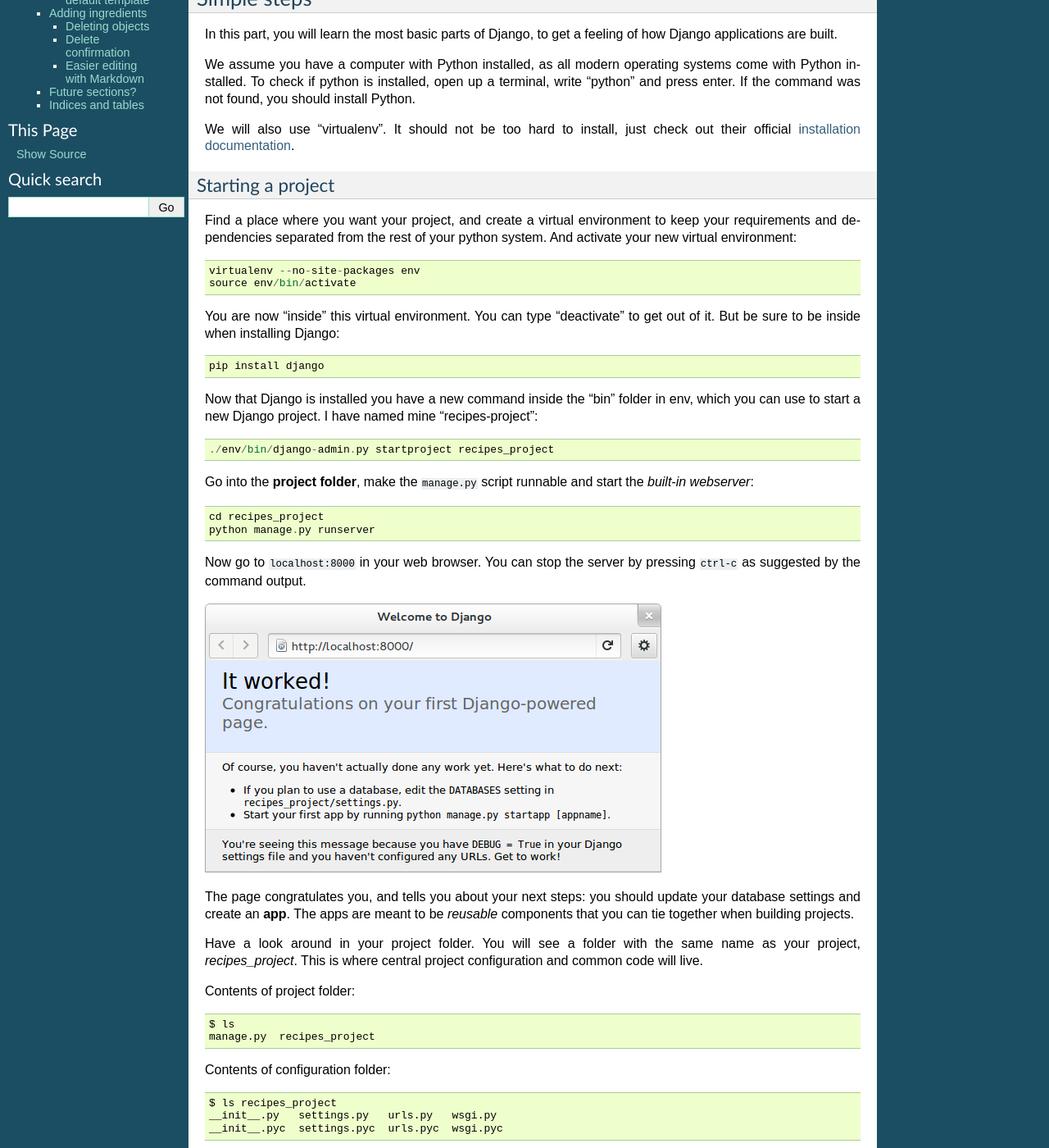
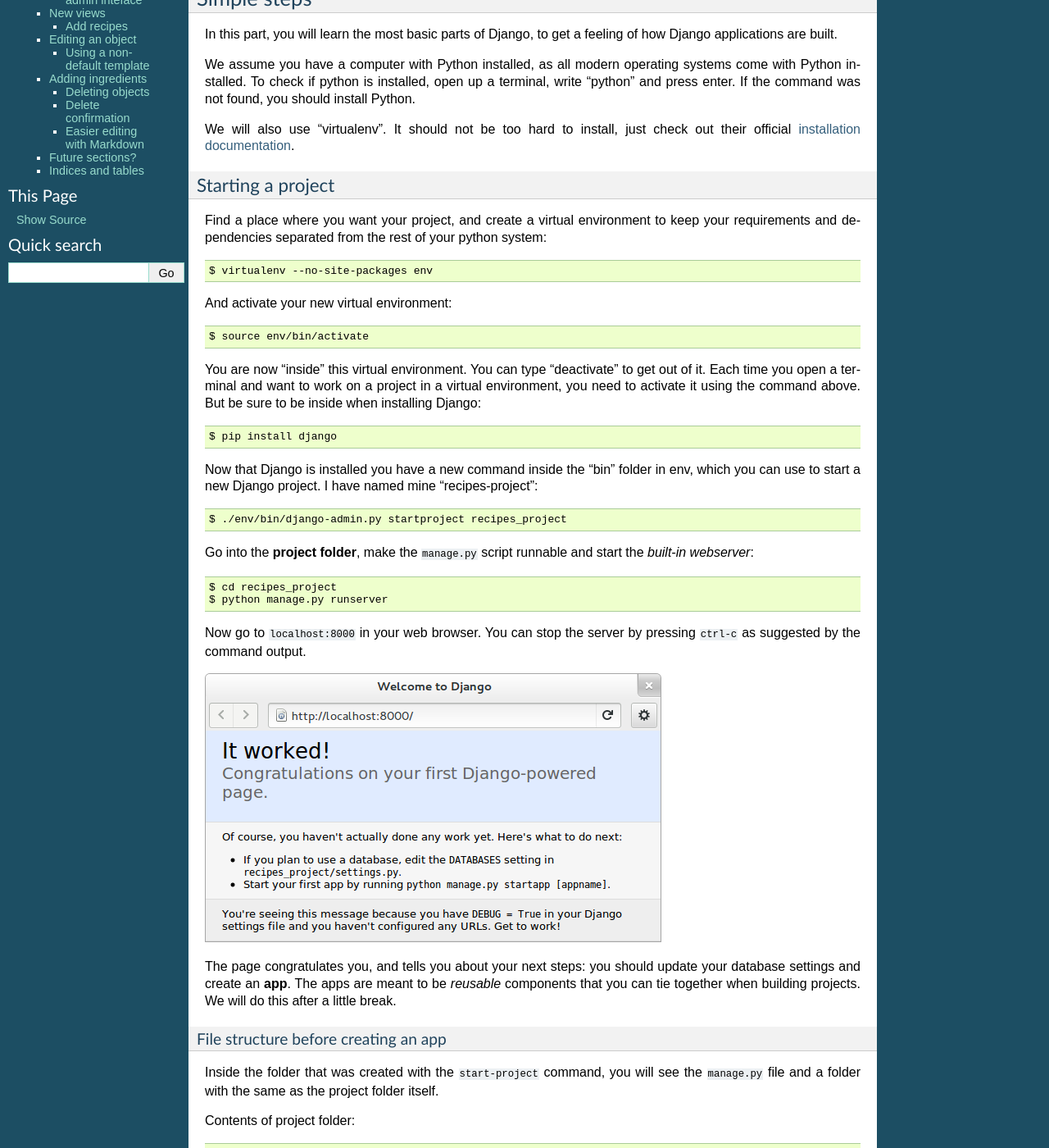
Before and after one commit to sigurdga/django-by-errors, a Sphinx documentation site: the page built from doc/index.rst, in a window 1280 px wide and 1400 px high, scrolled down 850 px. Shown: the whole window at 82% size. Built offline with Sphinx 7.4.7, drawn with Linux system fonts in a browser that asks for light colours; some of the changed text lies outside the part shown.

Commit message:
Some clarifications from first test user

```diff
--- a/doc/index.rst
+++ b/doc/index.rst
@@ -19,10 +19,10 @@
 you get an error?
 
 Here, we will be accustomed to as many error messages as possible while
-building a small site.
+building a small app to store recipes.
 
-In this tutorial, you will also learn how to use South for database migrations,
-and Twitter Bootstrap for a nice default site styling.
+In this tutorial, you will also learn how to use *South* for database
+migrations, and *Twitter Bootstrap* for a nice default site styling.
 
 About Django
 ============
@@ -78,27 +78,32 @@
 
 Find a place where you want your project, and create a virtual environment to
 keep your requirements and dependencies separated from the rest of your python
-system. And activate your new virtual environment::
+system::
 
-    virtualenv --no-site-packages env
-    source env/bin/activate
+    $ virtualenv --no-site-packages env
+
+And activate your new virtual environment::
+
+    $ source env/bin/activate
 
 You are now "inside" this virtual environment. You can type "deactivate" to get
-out of it. But be sure to be inside when installing Django::
+out of it. Each time you open a terminal and want to work on a project in a
+virtual environment, you need to activate it using the command above. But be
+sure to be inside when installing Django::
 
-    pip install django
+    $ pip install django
 
 Now that Django is installed you have a new command inside the "bin" folder in env,
 which you can use to start a new Django project. I have named mine
 "recipes-project"::
 
-    ./env/bin/django-admin.py startproject recipes_project
+    $ ./env/bin/django-admin.py startproject recipes_project
 
 Go into the **project folder**, make the ``manage.py`` script runnable and
 start the *built-in webserver*::
 
-    cd recipes_project
-    python manage.py runserver
+    $ cd recipes_project
+    $ python manage.py runserver
 
 Now go to ``localhost:8000`` in your web browser.  You can stop the server by
 pressing ``ctrl-c`` as suggested by the command output.
@@ -107,26 +112,36 @@
 
 The page congratulates you, and tells you about your next steps: you should
 update your database settings and create an **app**.  The apps are meant to be
-*reusable* components that you can tie together when building projects.
+*reusable* components that you can tie together when building projects. We will
+do this after a little break.
 
-Have a look around in your project folder. You will see a folder with the same
-name as your project, *recipes_project*. This is where central project configuration
-and common code will live.
+File structure before creating an app
+-------------------------------------
+
+Inside the folder that was created with the ``start-project`` command, you will
+see the ``manage.py`` file and a folder with the same as the project folder
+itself.
 
 Contents of project folder::
 
     $ ls
     manage.py  recipes_project
 
-Contents of configuration folder::
+This subfolder is where project settings and common configuration is stored.
+
+If you list the contents of the subfolder, you will see a special ``__init__``
+file that by being there makes the folder to be a Python *package*, a
+``settings`` file, the toplevel ``url`` routing file, and a ``wsgi`` file for
+running the code by a server. You will need to notice the location of your
+settings.py and the urls.py for later::
 
     $ ls recipes_project
     __init__.py   settings.py   urls.py   wsgi.py
     __init__.pyc  settings.pyc  urls.pyc  wsgi.pyc
 
 The pyc-files are compiled versions of the source files. We do not need to
-bother too much about them, and if you remove them, they get recreated when the
-source file is run.
+bother too much about them, and if you remove them, they will get recreated
+when the source files are run again.
 
 Database setup
 --------------
@@ -134,8 +149,8 @@
 The welcoming page told us to setup the database. The database settings are
 part of the *settings.py* file in the configuration folder. Open up
 ``recipes_project/settings.py`` in your favourite text editor, and change the
-database settings: Append ``sqlite3`` to the ``ENGINE`` field and add a database
-name to the NAME field, "database.db" is a good name::
+database settings: Append ``sqlite3`` to the ``ENGINE`` field and add a
+database name to the NAME field, "database.db" is a good name::
 
     DATABASES = {
         'default': {
@@ -173,8 +188,8 @@
 Activating the app
 ------------------
 
-Now, you should enable your new app in the project settings, by appending the
-name of your app to the ``INSTALLED_APPS`` tuple, near the bottom. The section
+Now, you should enable your new app in the ``settings.py``, by adding the name
+of your app to the ``INSTALLED_APPS``, near the bottom of the file. The section
 should look something like::
 
     INSTALLED_APPS = (
@@ -191,7 +206,8 @@
         'recipes',
     )
 
-The extra comma at the end is optional on the last line, but I recommend it.
+The extra comma at the end is optional on the last line, but I recommend it, as
+it makes it easier to add another line later.
 
 Now, to route traffic to the newly created app, we also need to add a line to
 the list of url patterns Django will use to match incoming requests. In the
@@ -200,13 +216,17 @@
     # url(r'^recipes_project/', include('recipes_project.foo.urls')),
 
 The code with "#" in front is "commented out" and will not run. To make it
-active, remove the "#" and the first space. We will also change the line itself
+active, remove the "#". We will also change the line itself
 so it reads::
 
     url(r'^recipes/', include('recipes.urls')),
 
-It is useful to keep a terminal always running ``python manage.py runserver``, and
-use another terminal window or tab for all the other commands you need to run.
+Every address that starts with "recipes" will now point to a urls file of
+your recipes app, where the actual routes to views will happen.
+
+It is useful to keep a terminal always running ``python manage.py runserver``,
+and use another terminal window or tab for all the other commands you need to
+run. Remember to run the ``activate`` command in your new terminal.
 
 Refresh the browser and see that complains: "No module named urls"
 
@@ -228,9 +248,11 @@
 
 .. image:: page_not_found.png
 
-The page suggests that you should append "recipes/" to the address field of
-your browser.  Go ahead, try it, and see that you get the first "It worked!"
-page again as there were no errors, but also, no contents.
+The page suggests that you should add ``/recipes/`` to the address field of
+your browser.  In the urls.py you have created a rule that sends everything
+starting with ``recipes/`` to the recipes app. Go ahead, add recipes to the
+browser location, and see that you get the first "It worked!" page again as
+there were no errors, but also, no contents.
 
 
 ***************************
@@ -314,7 +336,7 @@
 one with migrations defined). To do both *syncdb* and *migrate* at the same
 time, run::
 
-    python manage.py syncdb --migrate
+    $ python manage.py syncdb --migrate
 
 The first time syncdb is run, it will ask you to create a user. We will soon be
 using the built-in admin interface where you later can create users, but to log
@@ -414,15 +436,14 @@
 added the admin inteface after the last run of "syncdb", so the tables admin
 needs are not created. Just run the same syncdb command again::
 
-    python manage.py syncdb --migrate
+    $ python manage.py syncdb --migrate
 
 This time, the output also lists "django.contrib.admin" as a synced app.
 
 Adding a method to your model
 -----------------------------
 
-When you have successfully created a few kinds of food, you will see in the
-list that it list a few lines of *Food object*.
+When you have successfully created Apple and Banana, you will see that you have two lines of *Food object*.
 
 .. image:: food_objects.png
 
@@ -436,9 +457,8 @@
 
 When refreshing the list, your table should look more user friendly. The
 __unicode__ is utilized by Django to write a human readable version of the
-object. Later, for example in templates, you could just print the object
-without saying what parts of the object you want to print, and let the
-__unicode__ for that class decide.
+object. A side effect is that you now have defined a default representation of
+the object, so you do not need to add ``.name`` everywhere.
 
 .. image:: user_friendly_food_objects.png
 
@@ -484,9 +504,9 @@
 ------------------------
 
 We will make this template in a folder named "templates/recipes" inside the app
-folder. From inside the recipes folder, create the template folders::
+folder::
 
-    mkdir -p templates/recipes
+    $ mkdir -p templates/recipes
 
 And create a file in the newly created folder called ``food_list.html``
 containing (copied from
@@ -513,10 +533,10 @@
 app folder, download twitter bootstrap static files, unzip and rename the
 directory to ``static``::
 
-    wget http://twitter.github.com/bootstrap/assets/bootstrap.zip
-    unzip bootstrap.zip
-    rm bootstrap.zip
-    mv bootstrap static
+    $ wget http://twitter.github.com/bootstrap/assets/bootstrap.zip
+    $ unzip bootstrap.zip
+    $ rm bootstrap.zip
+    $ mv bootstrap static
 
 Have a look at the file structure there and compare to the explanations at
 http://twitter.github.com/bootstrap/getting-started.html. It should be alright.
@@ -526,12 +546,15 @@
 
 Now, refresh the web browser and see the page saying "Hello, world!".
 
-Add a *div* tag with class *container* around the *h1* and see how the page
-changes.
+The real coding begins
+----------------------
 
-Change the template by changing the *h1* tag and the *title*, and after the *h1*
-(but inside the new div), print the contents of the ``object_list`` template
-variable we created above, like this:
+*We will now change the template. You can compare your work to the full example further down the page.*
+
+Add a ``div`` tag with class *container* around the ``h1`` and see how the page
+changes. Change the template by changing the *h1* tag and the *title*, and
+after the *h1* (but inside the div), display the contents of the
+``object_list`` template variable we created above, like this:
 
 .. code-block:: html+django
 
```
Also changed, not shown: other parts of doc/index.rst (+5 -5 lines).
